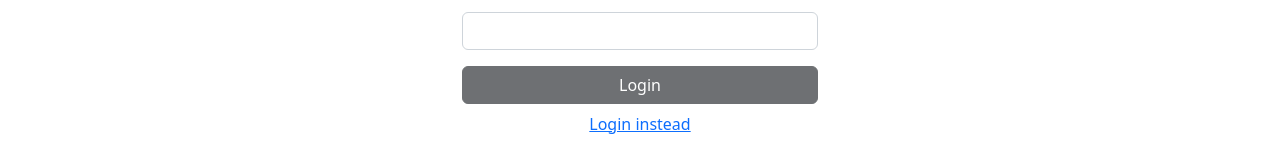
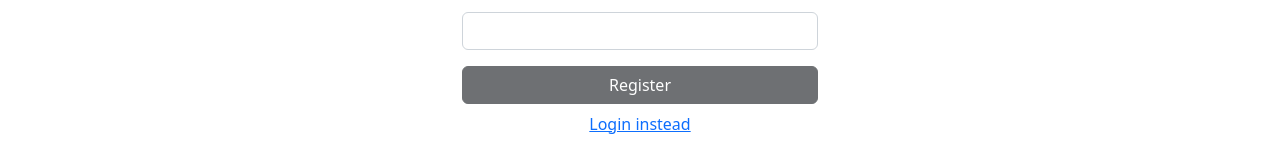
Before and after one commit to zacharyjbaldwin/mean-jwt-authentication-template, an Angular app in the folder client/: page /register in a window 1280 px wide. Shown: the part 342-498 px from the top of the page. Built offline with nearby package versions, Linux system fonts and the light colour scheme.

Commit message:
fixed typo

```diff
--- a/client/src/app/authentication/register/register.component.html
+++ b/client/src/app/authentication/register/register.component.html
@@ -26,7 +26,7 @@
                 <input class="form-control" [ngClass]="{ 'is-invalid': registerForm.get('password')?.invalid && registerForm.get('password')?.touched }" type="password" formControlName="password" required>
                 <span class="form-text invalid-feedback" *ngIf="registerForm.get('password')?.errors?.['required']">Password is required.</span>
             </div>
-            <button [disabled]="registerForm.invalid" class="btn btn-dark col-12" type="submit">Login</button>
+            <button [disabled]="registerForm.invalid" class="btn btn-dark col-12" type="submit">Register</button>
         </form>
         <div class="text-center mt-2">
             <a routerLink="/login">Login instead</a>
```
